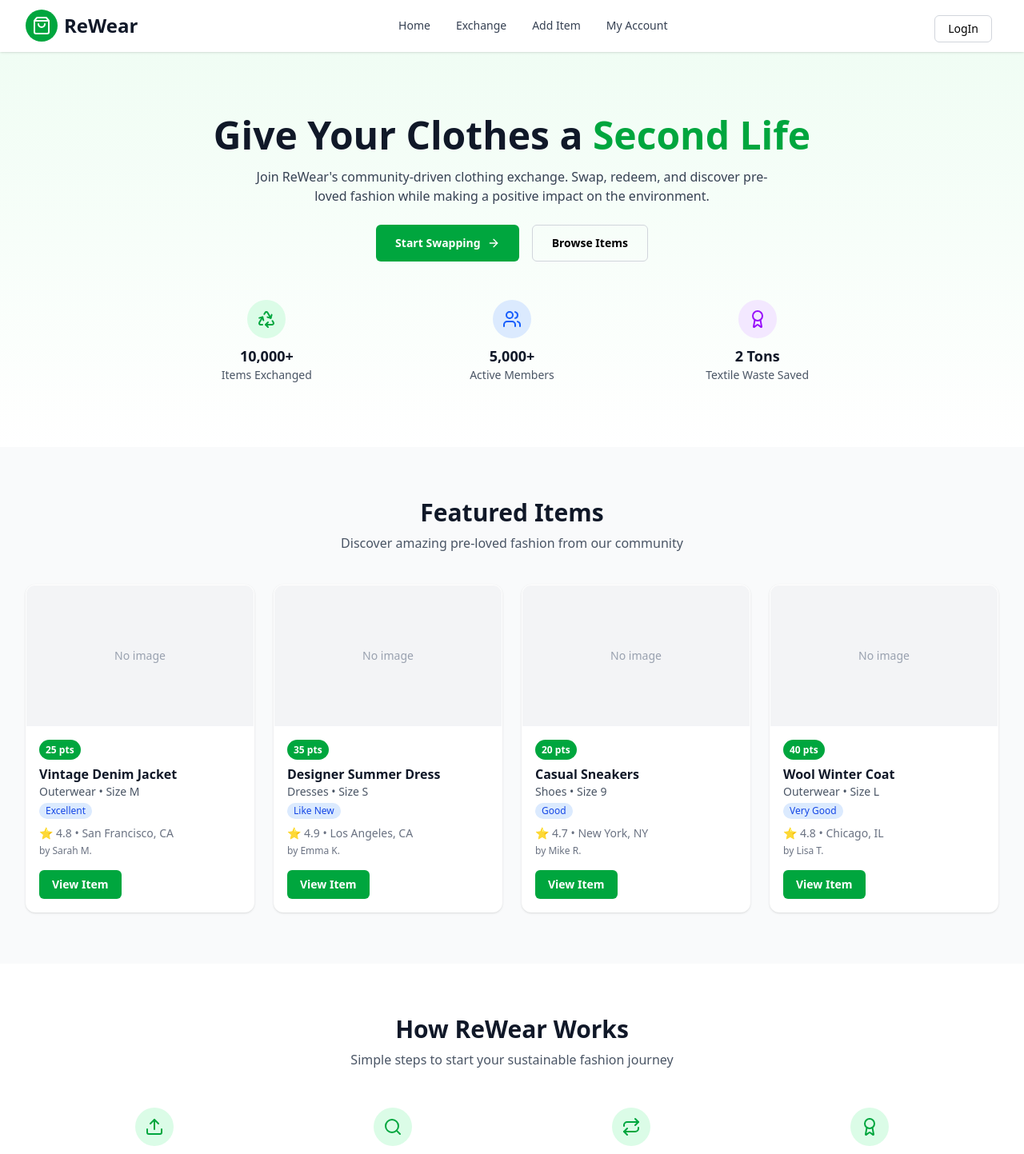
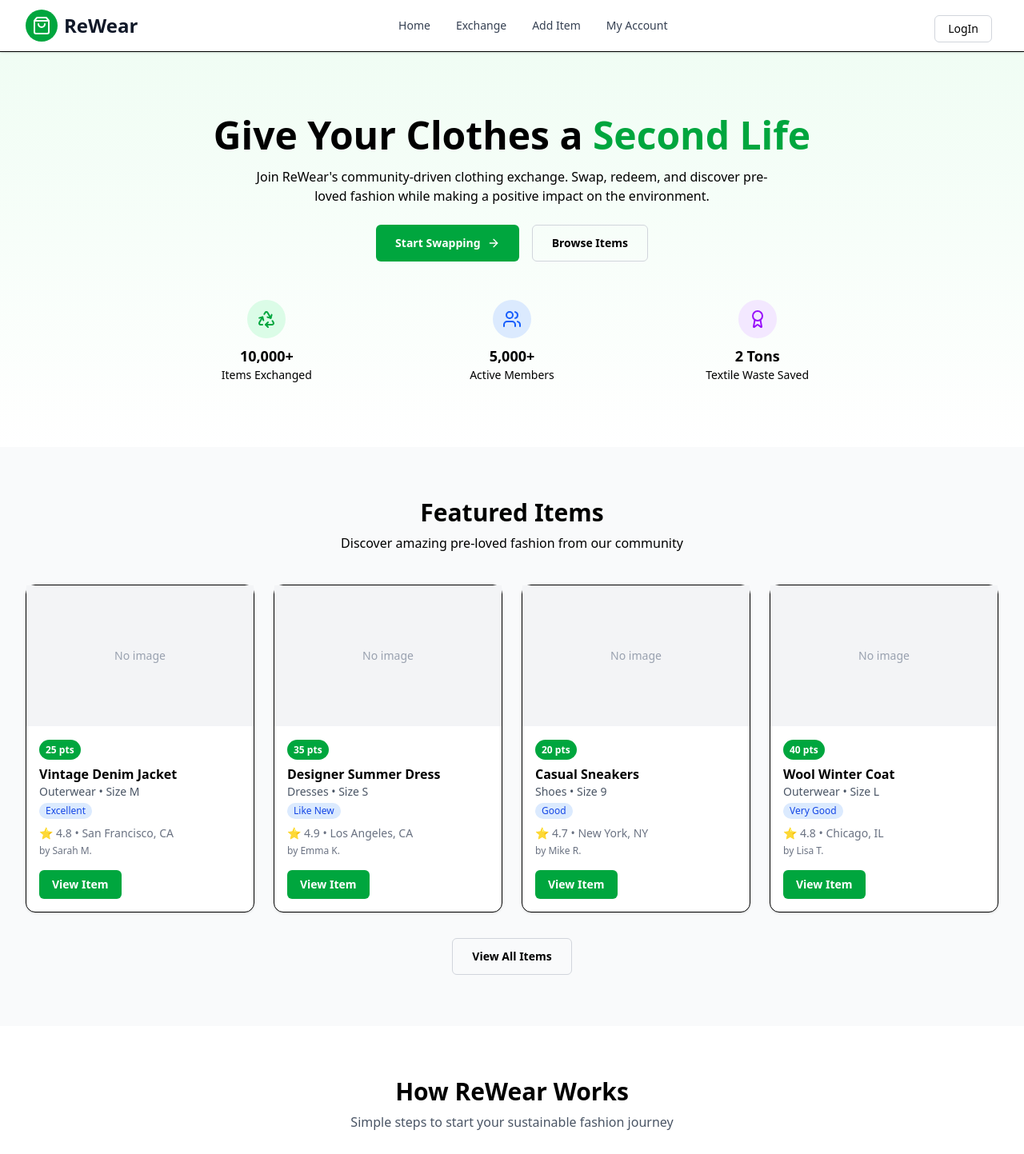
Before and after one commit to Dreamwave-vfx/Hackathon25, a React (Vite) app: page / in a window 1280 px wide. Shown: the top 1443 px of the page at 80% size. Built offline with nearby package versions, Linux system fonts and the light colour scheme.

Commit message:
account page

```diff
--- a/src/Pages/Home.jsx
+++ b/src/Pages/Home.jsx
@@ -1,4 +1,5 @@
 import React, { useState } from "react";
+import Navbar from "../components/Navbar";
 import Footer from "../components/Footer";
 import {
   ArrowRight,
@@ -8,8 +9,8 @@ import {
   Upload,
   Search,
   Repeat,
+  ShoppingBag,
 } from "lucide-react";
-import Navbar from "../components/navbar";
 
 const Home = () => {
   const [user, setUser] = useState({
@@ -68,20 +69,18 @@ const Home = () => {
   ];
 
   return (
-    <div>
-      <Navbar />
-      <div className="min-h-screen bg-gray-50 flex flex-col">
+    <div className="min-h-screen bg-gray-50 flex flex-col text-black">
+      <Navbar user={user} onLogout={handleLogout} />
+
       <main className="flex-grow">
-          {/* Hero Section */}
+        {/* Hero */}
         <section className="bg-gradient-to-b from-green-50 to-white py-20 text-center">
-            <h1 className="text-4xl sm:text-5xl font-extrabold text-gray-900">
-              Give Your Clothes a{" "}
-              <span className="text-green-600">Second Life</span>
+          <h1 className="text-4xl sm:text-5xl font-extrabold">
+            Give Your Clothes a <span className="text-green-600">Second Life</span>
           </h1>
-            <p className="mt-4 text-gray-700 max-w-2xl mx-auto">
-              Join ReWear's community-driven clothing exchange. Swap, redeem,
-              and discover pre-loved fashion while making a positive impact on
-              the environment.
+          <p className="mt-4 max-w-2xl mx-auto">
+            Join ReWear's community-driven clothing exchange. Swap, redeem, and discover pre-loved fashion
+            while making a positive impact on the environment.
           </p>
           <div className="mt-6 flex justify-center gap-4">
             <a
@@ -92,7 +91,7 @@ const Home = () => {
             </a>
             <a
               href="/browse"
-                className="text-black border border-gray-300 px-6 py-3 rounded-md text-sm font-semibold hover:bg-gray-100 transition"
+              className="border border-gray-300 text-black px-6 py-3 rounded-md text-sm font-semibold hover:bg-gray-100 transition"
             >
               Browse Items
             </a>
@@ -103,42 +102,38 @@ const Home = () => {
               <div className="mx-auto w-12 h-12 rounded-full bg-green-100 flex items-center justify-center mb-2">
                 <Recycle className="text-green-600 w-6 h-6" />
               </div>
-                <h3 className="text-lg font-bold text-gray-900">10,000+</h3>
-                <p className="text-sm text-gray-600">Items Exchanged</p>
+              <h3 className="text-lg font-bold">10,000+</h3>
+              <p className="text-sm">Items Exchanged</p>
             </div>
             <div>
               <div className="mx-auto w-12 h-12 rounded-full bg-blue-100 flex items-center justify-center mb-2">
                 <Users className="text-blue-600 w-6 h-6" />
               </div>
-                <h3 className="text-lg font-bold text-gray-900">5,000+</h3>
-                <p className="text-sm text-gray-600">Active Members</p>
+              <h3 className="text-lg font-bold">5,000+</h3>
+              <p className="text-sm">Active Members</p>
             </div>
             <div>
               <div className="mx-auto w-12 h-12 rounded-full bg-purple-100 flex items-center justify-center mb-2">
                 <Award className="text-purple-600 w-6 h-6" />
               </div>
-                <h3 className="text-lg font-bold text-gray-900">2 Tons</h3>
-                <p className="text-sm text-gray-600">Textile Waste Saved</p>
+              <h3 className="text-lg font-bold">2 Tons</h3>
+              <p className="text-sm">Textile Waste Saved</p>
             </div>
           </div>
         </section>
 
-          {/* Featured Items Section */}
+        {/* Featured Items */}
         <section className="py-16 px-4 sm:px-6 lg:px-8">
           <div className="text-center mb-10">
-              <h2 className="text-3xl font-bold text-gray-900">
-                Featured Items
-              </h2>
-              <p className="text-gray-600 mt-2">
-                Discover amazing pre-loved fashion from our community
-              </p>
+            <h2 className="text-3xl font-bold">Featured Items</h2>
+            <p className="mt-2">Discover amazing pre-loved fashion from our community</p>
           </div>
 
           <div className="grid grid-cols-1 sm:grid-cols-2 lg:grid-cols-4 gap-6 max-w-7xl mx-auto">
             {featuredItems.map((item) => (
               <div
                 key={item.id}
-                  className="bg-white rounded-xl shadow-sm border overflow-hidden hover:shadow-md transition"
+                className="bg-white rounded-xl shadow-sm border hover:shadow-md transition"
               >
                 <div className="h-44 bg-gray-100 flex items-center justify-center text-gray-400 text-sm">
                   <span>No image</span>
@@ -147,9 +142,7 @@ const Home = () => {
                   <span className="text-xs bg-green-600 text-white px-2 py-1 rounded-full font-semibold">
                     {item.points} pts
                   </span>
-                    <h3 className="font-semibold mt-2 text-gray-900">
-                      {item.title}
-                    </h3>
+                  <h3 className="font-semibold mt-2">{item.title}</h3>
                   <p className="text-sm text-gray-600">
                     {item.category} • Size {item.size}
                   </p>
@@ -170,17 +163,23 @@ const Home = () => {
               </div>
             ))}
           </div>
+
+          {/* View All Items Button */}
+          <div className="mt-8 text-center">
+            <a
+              href="/exchange"
+              className="inline-block border border-gray-300 px-6 py-3 rounded-md text-sm font-semibold text-black hover:bg-gray-100 transition"
+            >
+              View All Items
+            </a>
+          </div>
         </section>
 
-          {/* How It Works Section */}
+        {/* How It Works */}
         <section className="py-16 bg-white px-4 sm:px-6 lg:px-8">
           <div className="text-center mb-12">
-              <h2 className="text-3xl font-bold text-gray-900">
-                How ReWear Works
-              </h2>
-              <p className="text-gray-600 mt-2">
-                Simple steps to start your sustainable fashion journey
-              </p>
+            <h2 className="text-3xl font-bold">How ReWear Works</h2>
+            <p className="mt-2 text-gray-600">Simple steps to start your sustainable fashion journey</p>
           </div>
 
           <div className="grid grid-cols-1 sm:grid-cols-2 md:grid-cols-4 gap-10 max-w-6xl mx-auto text-center">
@@ -213,7 +212,7 @@ const Home = () => {
                 <div className="w-6 h-6 rounded-full bg-green-600 text-white text-sm mx-auto mb-2 flex items-center justify-center">
                   {index + 1}
                 </div>
-                  <h4 className="font-semibold text-gray-900">{item.step}</h4>
+                <h4 className="font-semibold">{item.step}</h4>
                 <p className="text-sm text-gray-600 mt-1">{item.desc}</p>
               </div>
             ))}
@@ -223,7 +222,6 @@ const Home = () => {
 
       <Footer />
     </div>
-    </div>
   );
 };
 
```
Also changed, not shown: src/Pages/Account.jsx (+133 -14 lines). Lines whose indentation alone changed are shown as unchanged.
